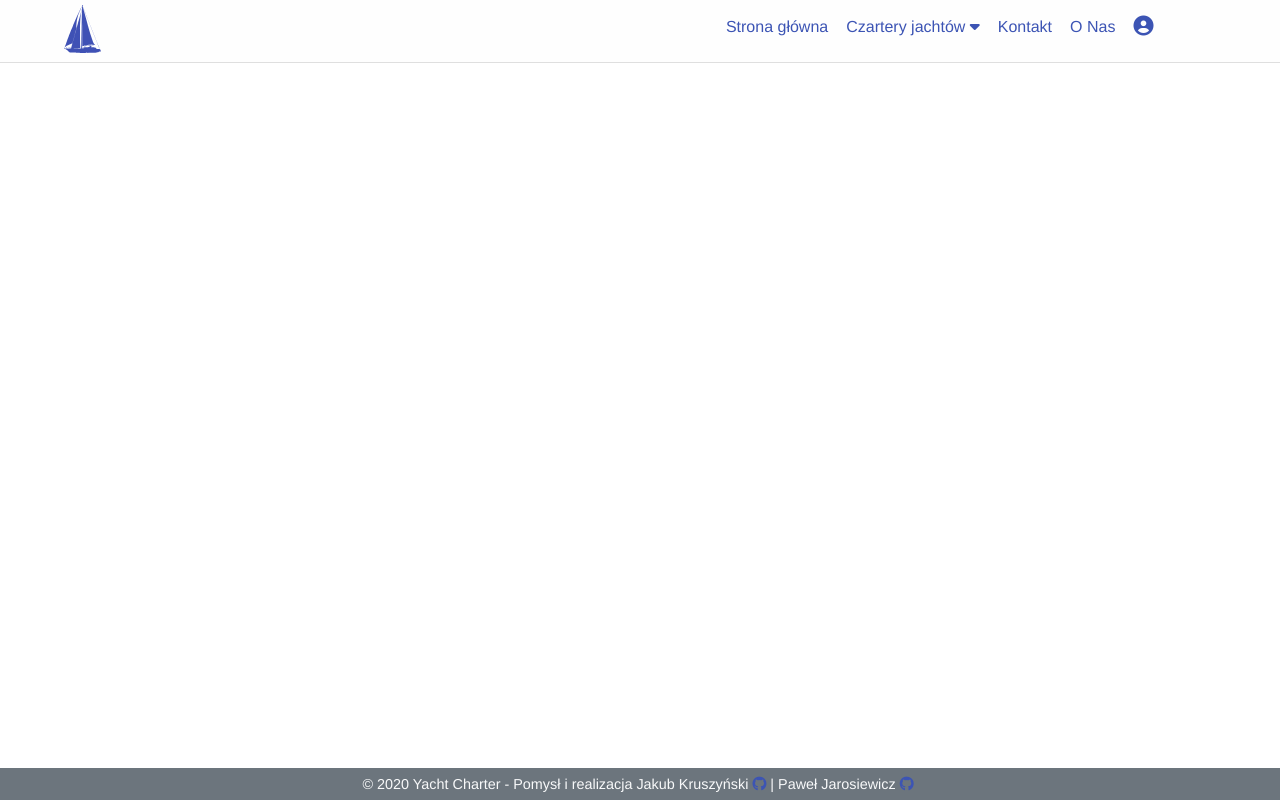
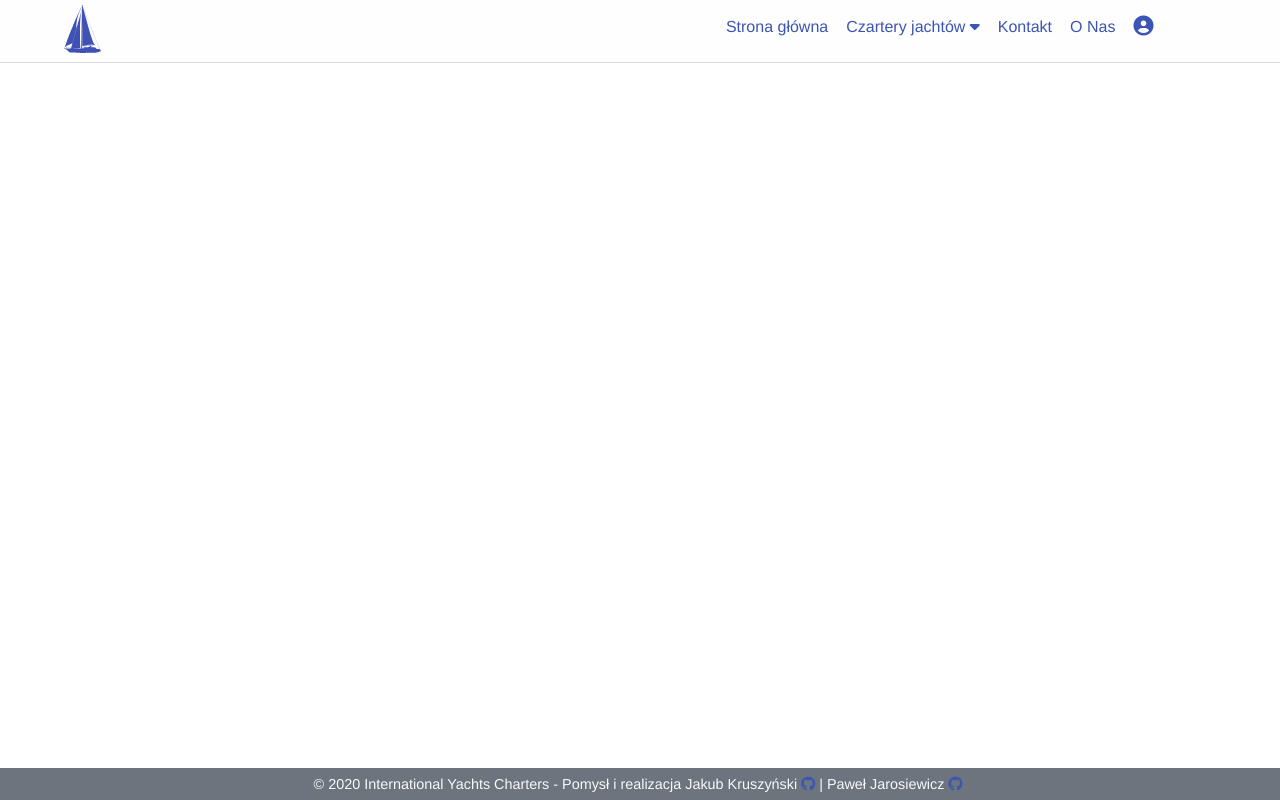
Before and after one commit to Kruchy1980/charter-yacht-app-vue-wsb, a Vue app: page / in a window 1280 px wide. Built offline with nearby package versions, Linux system fonts and the light colour scheme.

Commit message:
change title

```diff
--- a/public/index.html
+++ b/public/index.html
@@ -9,7 +9,7 @@
     <link rel="icon" href="./bookmark-icon/1.blue.svg" type="icon/svg">
     <link rel="stylesheet" href="style/main_style.css">
     <title>
-        Magellan - Yacht Charter
+        International Yachts Charters
     </title>
 </head>
 
--- a/src/components/MainFooter.vue
+++ b/src/components/MainFooter.vue
@@ -1,7 +1,7 @@
 <template>
 <footer class="main_fotter">
     <div class="footer_container">
-        <p class="footer_p"> &copy; 2020 Yacht Charter - Pomysł i realizacja</p>
+        <p class="footer_p"> &copy; 2020 International Yachts Charters - Pomysł i realizacja</p>
         <p class="footer_p"> Jakub Kruszyński <a href="https://github.com/Kruchy1980" target="_blank" class="primary_color"><i class="fab fa-github"></i></a>  |  Paweł Jarosiewicz <a href="https://github.com/PawelJarosiewicz" target="_blank" class="primary_color"><i class="fab fa-github"></i></a></p>
     </div>
 </footer>
```
